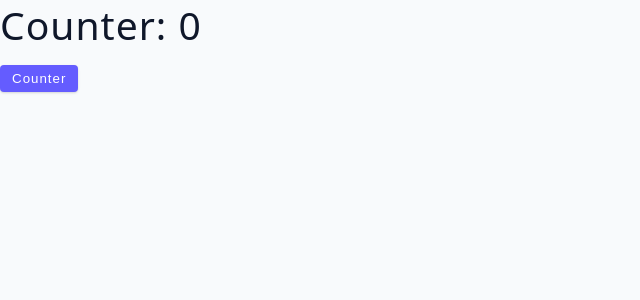
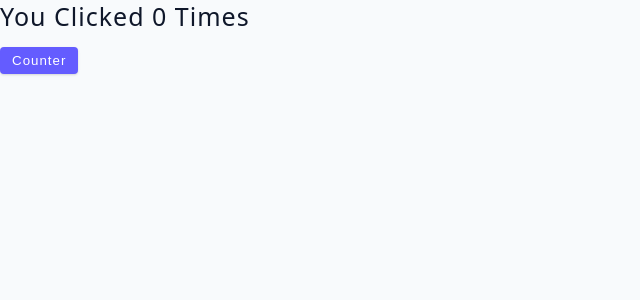
Before and after one commit to zubayr-ahmad/react-learning, a React (Vite) app: page / in a window 1280 px wide. Shown: the top 300 px of the page, without its empty margins (0-640 px from the left). Built offline with nearby package versions, Linux system fonts and the light colour scheme.

Commit message:
useState basics

```diff
--- a/src/App.jsx
+++ b/src/App.jsx
@@ -1,4 +1,4 @@
-import Starter from "./tutorial/01-useState/starter/01-error-example";
+import Starter from "./tutorial/01-useState/starter/02-useState-basics";
 
 function App() {
 
--- a/src/tutorial/01-useState/starter/02-useState-basics.jsx
+++ b/src/tutorial/01-useState/starter/02-useState-basics.jsx
@@ -1,5 +1,26 @@
+import { useState } from "react";
+
 const UseStateBasics = () => {
-  return <h2>useState basics</h2>;
+  // console.log(useState('hello world'));
+  // const value = useState(1)[0];
+  // const handler = useState(1)[1];
+  // console.log(value, handler);
+  const [count, setCount] = useState(0);
+  const handleClick = () => {
+    setCount(count + 1);
+    setCount(count + 1);
+    setCount("pants");
+    // setCount(prevCount => prevCount + 1);
+    // setCount(prevCount => prevCount + 1);
+  }
+
+  return (
+    <div>
+      <h4>You clicked {count} times</h4>
+      <button onClick={handleClick} className="btn">Counter</button>
+    </div>
+
+  );
 };
 
 export default UseStateBasics;
```
